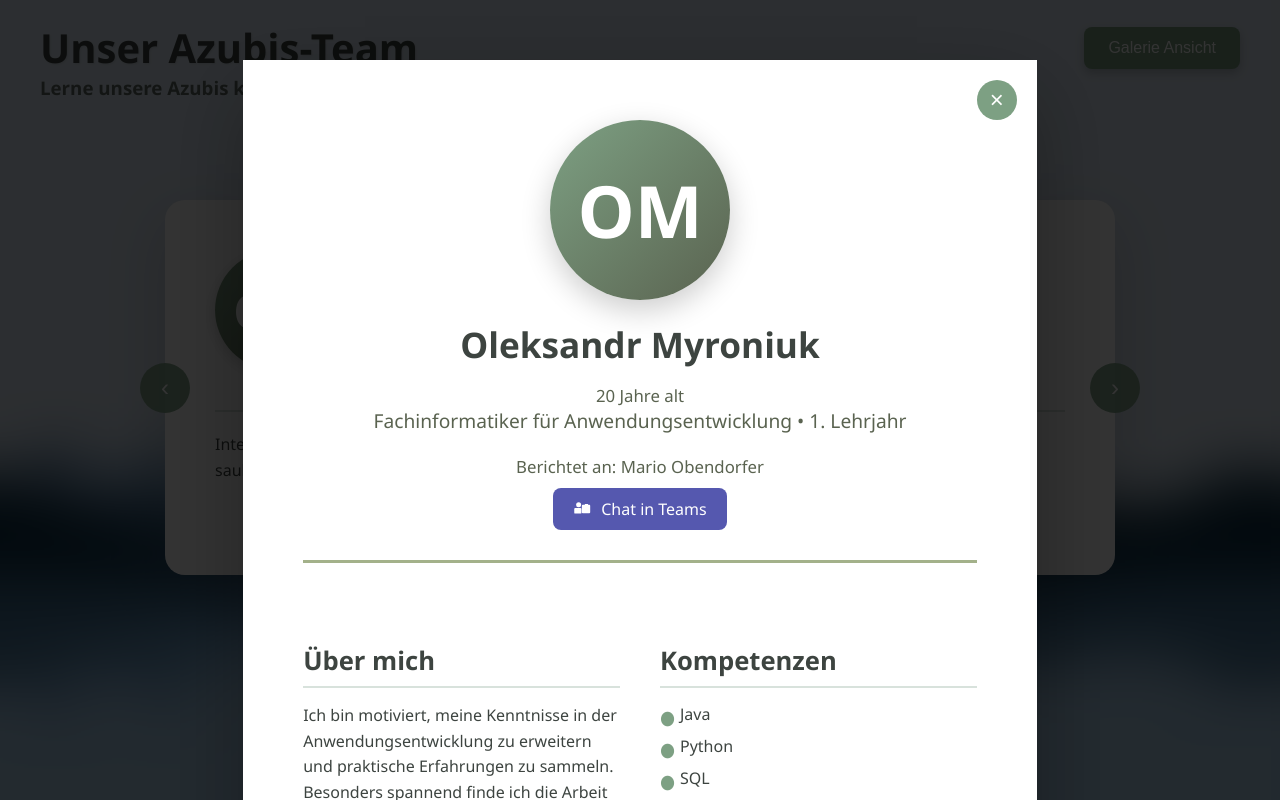
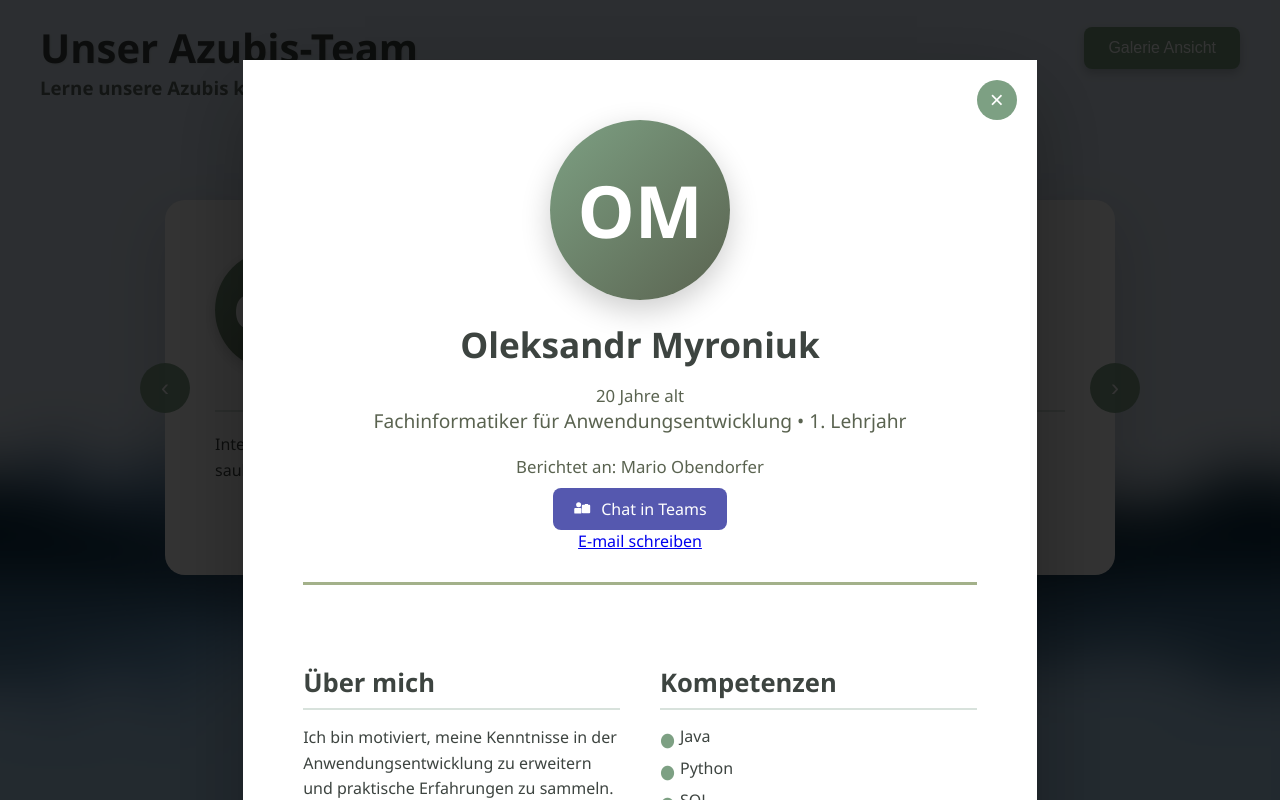
Before and after one commit to bernk4stel/bernk4stel.github.io, a plain HTML site: page index.html in a window 1280 px wide. Both pictures are taken after a click on the element 640 px from the left and 366 px from the top of the page. Drawn offline with Linux system fonts and the light colour scheme.

Commit message:
Add email fields and mailto links in index.html
Added email fields for several individuals and updated the HTML to include a mailto link for sending emails.

```diff
--- a/index.html
+++ b/index.html
@@ -41,6 +41,7 @@
             name: "Oleksandr Myroniuk",
             role: "Fachinformatiker für Anwendungsentwicklung",
             chef: "Mario Obendorfer",
+            email: "Oleksandr.Myroniuk@interhyp.de",
             link: "https://teams.microsoft.com/l/chat/0/0?users=oleksandr.myroniuk@interhyp.de",
             year: "1. Lehrjahr",
             alter: 20,
@@ -57,6 +58,7 @@
             name: "Oleksandr Kondratov",
             role: "Fachinformatiker für Anwendungsentwicklung",
             link: "https://teams.microsoft.com/l/chat/0/0?users=oleksandr.kondratov@interhyp.de",
+            email: "Oleksandr.Kondratov@interhyp.de",
             chef: "Schädel Carsten",
             year: "1. Lehrjahr",
             alter: 22,
@@ -73,6 +75,7 @@
             name: "Oles-Bohdan Topilko",
             role: "Fachinformatiker für Anwendungsentwicklung",
             alter: 21,
+            email: "Oles-Bohdan.Topilko@interhyp.de",
             chef: "Carano Riccardo",
             year: "1. Lehrjahr",
             link: "https://teams.microsoft.com/l/chat/0/0?users=oles-bohdan.topilko@interhyp.de",
@@ -90,6 +93,7 @@
             role: "Fachinformatiker für Systemintegration",
             chef: "Winkler Oliver",
             alter: 17,
+            email: "Moritz.Neumann@interhyp.de",
             year: "1. Lehrjahr",
             link: "https://teams.microsoft.com/l/chat/0/0?users=moritz.neumann@interhyp.de",
             description: "Interessiert an Netzwerktechnik und IT-Sicherheit. Hat Spaß daran, komplexe Systeme zu verstehen.",
@@ -106,6 +110,7 @@
             role: "Fachinformatiker für Systemintegration",
             alter: 16,
             chef: "Winkler Oliver",
+            email: "Antoine.Ackah-Radic@interhyp.de",
             year: "1. Lehrjahr",
             link: "https://teams.microsoft.com/l/chat/0/0?users=antoine.ackah-radic@interhyp.de",
             description: "Hat ein großes Interesse an Cloud-Lösungen und Netzwerkadministration. Arbeitet strukturiert und lösungsorientiert.",
@@ -231,6 +236,9 @@
                             </svg>
                             Chat in Teams
                         </a>
+                        <a href="mailto:${person.email}">E-mail schreiben</a>
+                        </p>
+
                     </div>
                 </div>
                 <div class="modal-section">
```
